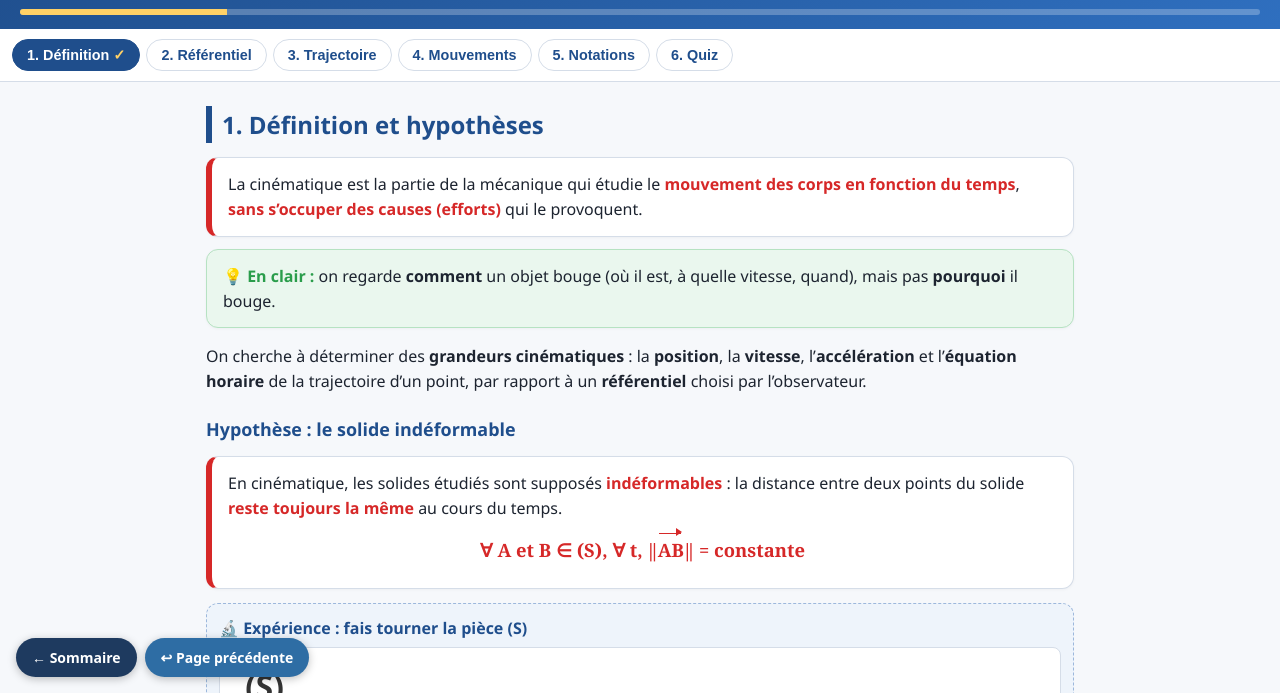
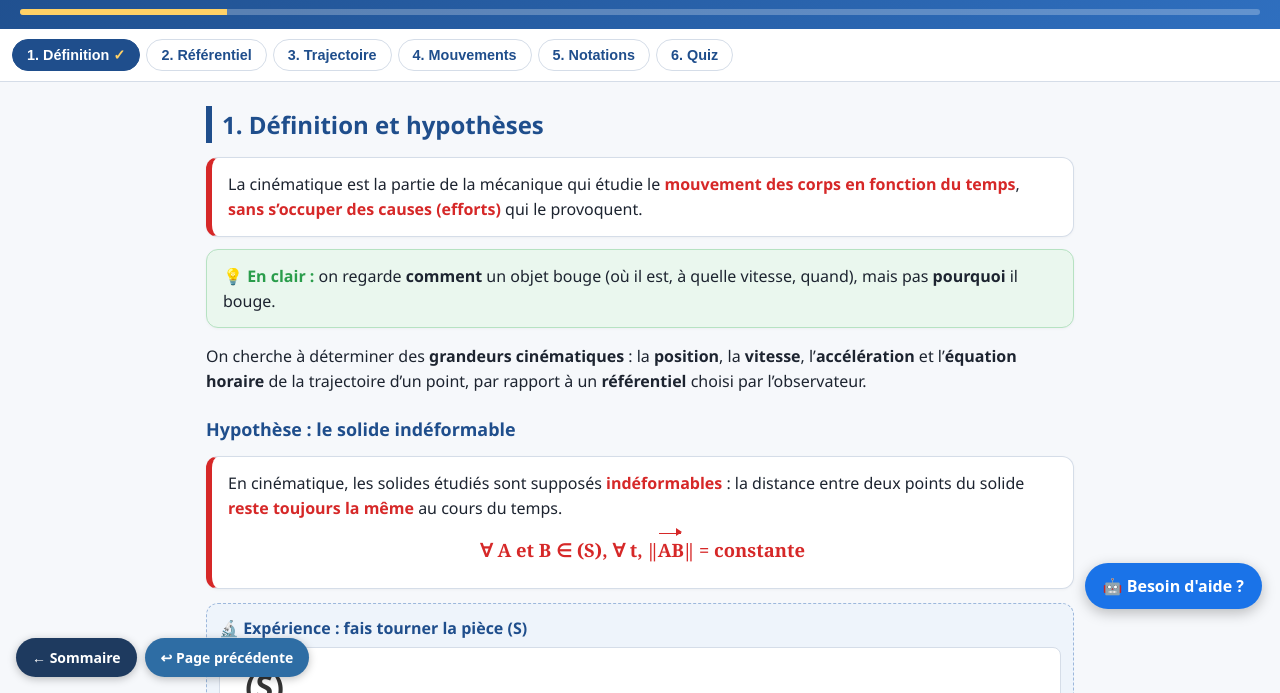
Before and after one commit to kmrassi/site-si, a plain HTML site: page seq02/00_Cours_Bases_de_la_cinematique.html in a window 1280 px wide. Shown: the part 107-800 px from the top of the page. Drawn offline with Linux system fonts and the light colour scheme.

Commit message:
Séquence 2 : bouton « Besoin d'aide ? » vers l'assistant Gemini
Co-Authored-By: Claude Opus 5.5 <noreply@anthropic.com>
Claude-Session: https://claude.ai/code/session_01Vy4Fqw3qP322KZSRP4MuVb

```diff
--- /dev/null
+++ b/assistant-ia.js
@@ -0,0 +1,63 @@
+/* Bouton « Besoin d'aide ? » — ouvre l'assistant Gemini (Gem) de la séquence.
+   Pour activer une séquence : coller le lien de partage du Gem ci-dessous.
+   Si le lien est vide, le bouton ne s'affiche pas. */
+(function () {
+  var GEMS = {
+    seq02: "https://gemini.google.com/gem/1s0RSU0wpZeRjklAQYD5ip5_xqTJRjz4O?usp=sharing" // Assistant SI – Séquence 2
+  };
+
+  var m = location.pathname.match(/\/(seq\d+)\//);
+  var url = m && GEMS[m[1]];
+  if (!url) return;
+
+  var titre = (document.title || "cette activité").trim();
+  var phrase = "Je travaille sur « " + titre + " ». Ma question : ";
+
+  var css = document.createElement("style");
+  css.textContent =
+    "#aide-ia-btn{position:fixed;right:18px;bottom:84px;z-index:99999;border:0;border-radius:999px;padding:12px 18px;font:600 16px system-ui,sans-serif;color:#fff;background:#1a73e8;box-shadow:0 4px 14px rgba(0,0,0,.25);cursor:pointer}" +
+    "#aide-ia-btn:hover{background:#155fc2}" +
+    "#aide-ia-box{position:fixed;right:18px;bottom:142px;z-index:99999;width:min(330px,calc(100vw - 36px));background:#fff;color:#222;border-radius:14px;box-shadow:0 8px 30px rgba(0,0,0,.25);padding:16px;font:15px/1.45 system-ui,sans-serif;display:none}" +
+    "#aide-ia-box.ouvert{display:block}" +
+    "#aide-ia-box h3{margin:0 0 8px;font-size:17px}" +
+    "#aide-ia-box ol{margin:0 0 12px;padding-left:20px}" +
+    "#aide-ia-box li{margin-bottom:4px}" +
+    "#aide-ia-box .ia-row{display:flex;gap:8px;flex-wrap:wrap}" +
+    "#aide-ia-box a,#aide-ia-box button{flex:1;text-align:center;border-radius:8px;padding:9px 10px;font:600 14px system-ui,sans-serif;cursor:pointer;text-decoration:none}" +
+    "#aide-ia-box a{background:#1a73e8;color:#fff;border:0}" +
+    "#aide-ia-box button{background:#eef3fd;color:#1a73e8;border:1px solid #c6d7f7}" +
+    "#aide-ia-box small{display:block;margin-top:10px;color:#666}" +
+    "@media print{#aide-ia-btn,#aide-ia-box{display:none!important}}";
+  document.head.appendChild(css);
+
+  var box = document.createElement("div");
+  box.id = "aide-ia-box";
+  box.innerHTML =
+    "<h3>🤖 L'assistant de la séquence</h3>" +
+    "<ol>" +
+    "<li>Clique sur <b>Copier ma phrase</b>.</li>" +
+    "<li>Ouvre l'assistant et colle la phrase.</li>" +
+    "<li>Écris ta question et <b>ce que tu as déjà essayé</b>.</li>" +
+    "</ol>" +
+    "<div class='ia-row'>" +
+    "<button type='button' id='aide-ia-copier'>📋 Copier ma phrase</button>" +
+    "<a href='" + url + "' target='_blank' rel='noopener'>Ouvrir l'assistant ↗</a>" +
+    "</div>" +
+    "<small>Il te donne des indices, pas la réponse. Connecte-toi avec ton compte ert.tn.</small>";
+  document.body.appendChild(box);
+
+  var btn = document.createElement("button");
+  btn.id = "aide-ia-btn";
+  btn.type = "button";
+  btn.textContent = "🤖 Besoin d'aide ?";
+  btn.onclick = function () { box.classList.toggle("ouvert"); };
+  document.body.appendChild(btn);
+
+  document.getElementById("aide-ia-copier").onclick = function () {
+    var b = this;
+    function ok() { b.textContent = "✅ Copié !"; setTimeout(function () { b.textContent = "📋 Copier ma phrase"; }, 2000); }
+    try {
+      navigator.clipboard.writeText(phrase).then(ok, function () { prompt("Copie cette phrase :", phrase); });
+    } catch (e) { prompt("Copie cette phrase :", phrase); }
+  };
+})();
--- a/seq02/00_Cours_Bases_de_la_cinematique.html
+++ b/seq02/00_Cours_Bases_de_la_cinematique.html
@@ -627,5 +627,6 @@ show('s1');
 requestAnimationFrame(loop);
 </script>
 <div class="nav-btns" style="position:fixed;bottom:16px;left:16px;z-index:99999;display:flex;gap:8px;flex-wrap:wrap"><a href="../index.html" style="z-index:99999;background:#1e3a5f;color:#fff;padding:10px 16px;border-radius:24px;font:600 14px system-ui,sans-serif;text-decoration:none;box-shadow:0 2px 8px rgba(0,0,0,.25)">← Sommaire</a><a class="btn-precedent" href="../index.html#seq02" onclick="if(history.length>1){history.back();return false}" style="z-index:99999;background:#2e6da4;color:#fff;padding:10px 16px;border-radius:24px;font:600 14px system-ui,sans-serif;text-decoration:none;box-shadow:0 2px 8px rgba(0,0,0,.25)">↩ Page précédente</a></div><script data-goatcounter="https://mrassi-si.goatcounter.com/count" async src="//gc.zgo.at/count.js"></script>
+<script src="../assistant-ia.js" defer></script>
 </body>
 </html>
```
Also changed, not shown: seq02/00_Logiciel_cinematique.html (+1 -0 lines), seq02/01_Cours_Equations_de_mouvement.html (+1 -0 lines), seq02/02_TD_Equations_horaires.html (+1 -0 lines), seq02/03_TP_Tamiya_corriges.html (+1 -0 lines), seq02/04_TD_Mouvements_et_trajectoires.html (+1 -0 lines), seq02/05_TP_Essuie-glace_Scenic_II.html (+1 -0 lines), seq02/06_TP_Volets_battants_VOLTEC.html (+1 -0 lines), seq02/07_Exercice_Direction_du_kart.html (+1 -0 lines), seq02/08_TP_Dobot_Magician_equations_horaires.html (+1 -0 lines), seq02/09_TP_Pilote_automatique_voilier_equations_horaires.html (+1 -0 lines), seq02/10_TP_Volant_G27_equations_horaires.html (+1 -0 lines).
